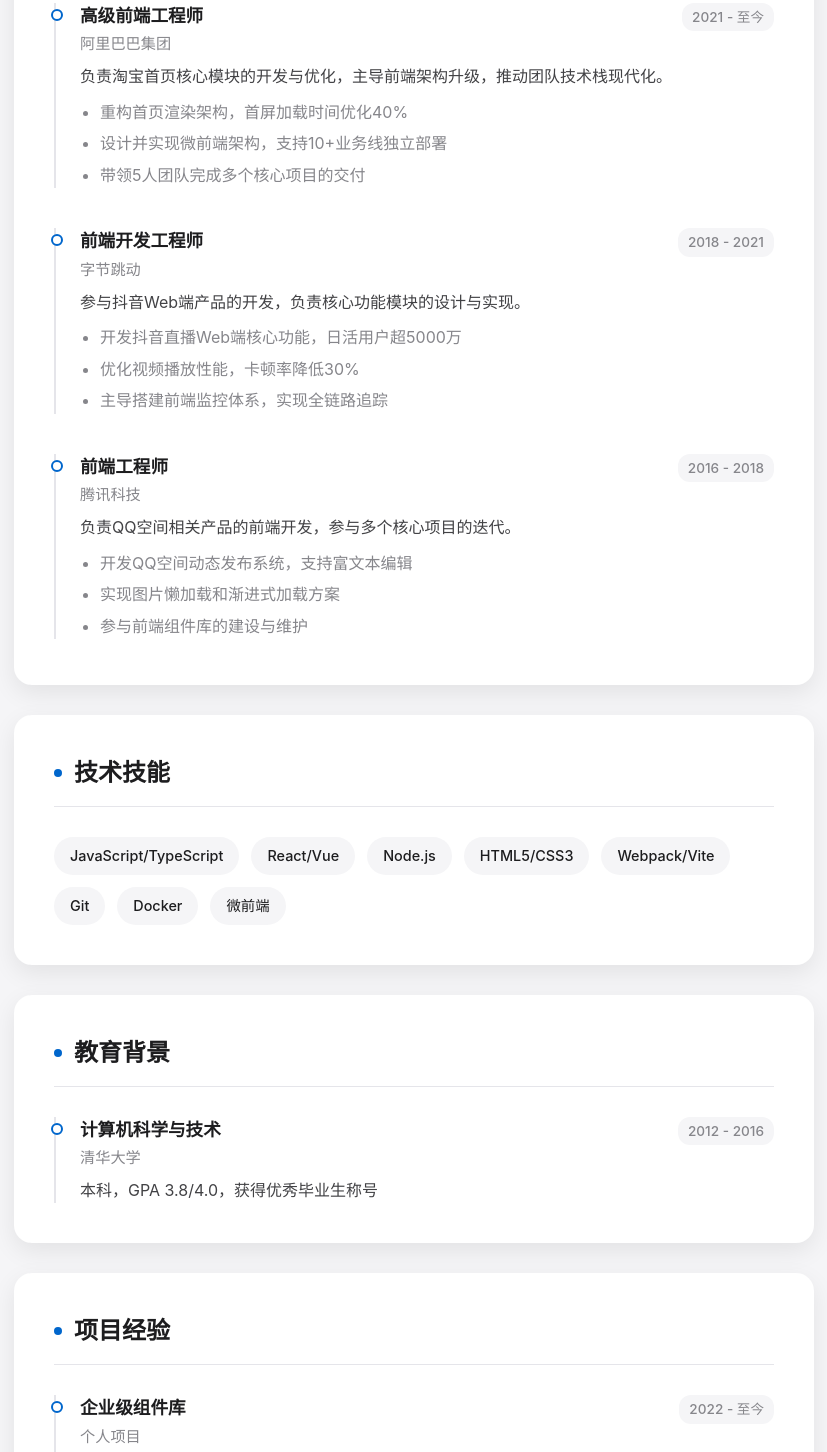
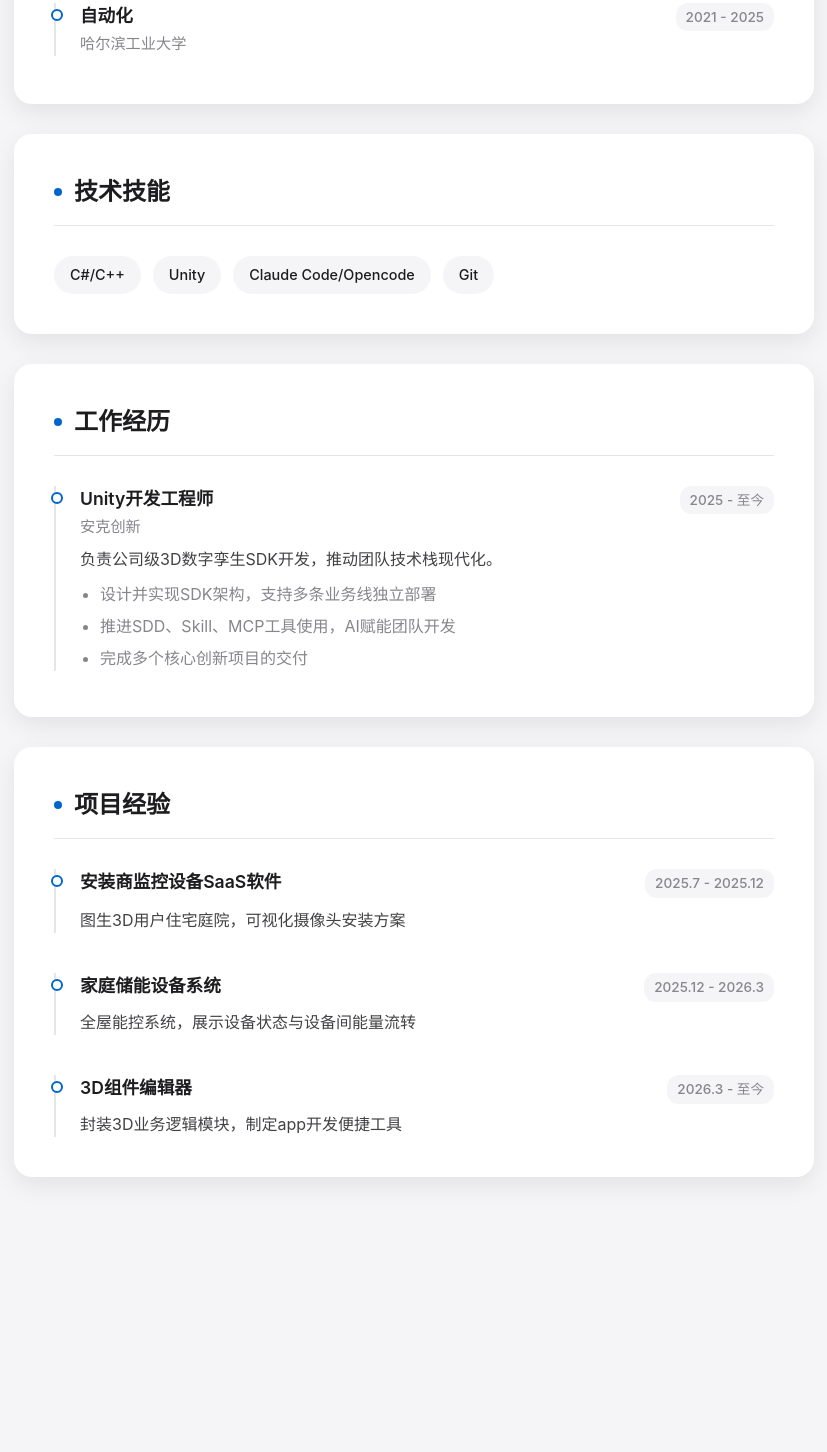
Before and after one commit to Don-liancheng/Don-liancheng.github.io, a plain HTML site: page index.html in a window 1280 px wide. Shown: the part 400-1852 px from the top of the page, without its empty margins (226-1053 px from the left). After the commit the page ends 1647 px from the top, so only its background shows below. Drawn offline with Linux system fonts and the light colour scheme.

Commit message:
更新框架

```diff
--- a/index.html
+++ b/index.html
@@ -1,16 +1,21 @@
 <!DOCTYPE html>
 <html lang="zh-CN">
+
 <head>
     <meta charset="UTF-8">
     <meta name="viewport" content="width=device-width, initial-scale=1.0">
-    <title>个人简历 - 张三</title>
+    <title>邓连城 - 个人主页</title>
     <style>
         :root {
-            --bg-color: #f5f5f7; /* Apple 浅灰背景 */
+            --bg-color: #f5f5f7;
+            /* Apple 浅灰背景 */
             --card-bg: #ffffff;
-            --text-primary: #1d1d1f; /* Apple 深黑 */
-            --text-secondary: #86868b; /* Apple 灰色 */
-            --accent-color: #0066cc; /* Apple 蓝 */
+            --text-primary: #1d1d1f;
+            /* Apple 深黑 */
+            --text-secondary: #86868b;
+            /* Apple 灰色 */
+            --accent-color: #0066cc;
+            /* Apple 蓝 */
             --shadow-sm: 0 2px 8px rgba(0, 0, 0, 0.04);
             --shadow-md: 0 8px 24px rgba(0, 0, 0, 0.08);
             --radius: 18px;
@@ -248,21 +253,48 @@
         }
     </style>
 </head>
+
 <body>
     <div class="container">
         <div class="header">
-            <h1>张三</h1>
-            <p>高级前端工程师 | 全栈开发者 | 技术爱好者</p>
+            <h1>邓连城</h1>
+            <p>Unity开发 | 数字孪生 </p>
             <div class="contact-info">
                 <div class="contact-item">
-                    <i>📧</i> <a href="mailto:zhangsan@example.com">zhangsan@example.com</a>
+                    <i>📧</i> <a href="mailto:2872709276@qq.com">2872709276@qq.com</a>
                 </div>
                 <div class="contact-item">
-                    <i>🌐</i> <a href="https://github.com/zhangsan" target="_blank">github.com/zhangsan</a>
+                    <i>📍</i> 深圳
                 </div>
-                <div class="contact-item">
-                    <i>📍</i> 北京市
+            </div>
+        </div>
+
+        <div class="card">
+            <div class="card-title">
+                <h2>教育背景</h2>
+            </div>
+            <div class="timeline">
+                <div class="timeline-item">
+                    <div class="timeline-header">
+                        <div>
+                            <h3>自动化</h3>
+                            <span class="company">哈尔滨工业大学</span>
+                        </div>
+                        <span class="date">2021 - 2025</span>
+                    </div>
                 </div>
+            </div>
+        </div>
+
+        <div class="card">
+            <div class="card-title">
+                <h2>技术技能</h2>
+            </div>
+            <div class="skills">
+                <span class="skill-tag">C#/C++</span>
+                <span class="skill-tag">Unity</span>
+                <span class="skill-tag">Claude Code/Opencode</span>
+                <span class="skill-tag">Git</span>
             </div>
         </div>
 
@@ -274,94 +306,26 @@
                 <div class="timeline-item">
                     <div class="timeline-header">
                         <div>
-                            <h3>高级前端工程师</h3>
-                            <span class="company">阿里巴巴集团</span>
+                            <h3>Unity开发工程师</h3>
+                            <span class="company">安克创新</span>
                         </div>
-                        <span class="date">2021 - 至今</span>
+                        <span class="date">2025 - 至今</span>
                     </div>
                     <div class="timeline-description">
-                        <p>负责淘宝首页核心模块的开发与优化，主导前端架构升级，推动团队技术栈现代化。</p>
+                        <p>负责公司级3D数字孪生SDK开发，推动团队技术栈现代化。</p>
                         <ul>
-                            <li>重构首页渲染架构，首屏加载时间优化40%</li>
-                            <li>设计并实现微前端架构，支持10+业务线独立部署</li>
-                            <li>带领5人团队完成多个核心项目的交付</li>
-                        </ul>
-                    </div>
-                </div>
-
-                <div class="timeline-item">
-                    <div class="timeline-header">
-                        <div>
-                            <h3>前端开发工程师</h3>
-                            <span class="company">字节跳动</span>
-                        </div>
-                        <span class="date">2018 - 2021</span>
-                    </div>
-                    <div class="timeline-description">
-                        <p>参与抖音Web端产品的开发，负责核心功能模块的设计与实现。</p>
-                        <ul>
-                            <li>开发抖音直播Web端核心功能，日活用户超5000万</li>
-                            <li>优化视频播放性能，卡顿率降低30%</li>
-                            <li>主导搭建前端监控体系，实现全链路追踪</li>
-                        </ul>
-                    </div>
-                </div>
-
-                <div class="timeline-item">
-                    <div class="timeline-header">
-                        <div>
-                            <h3>前端工程师</h3>
-                            <span class="company">腾讯科技</span>
-                        </div>
-                        <span class="date">2016 - 2018</span>
-                    </div>
-                    <div class="timeline-description">
-                        <p>负责QQ空间相关产品的前端开发，参与多个核心项目的迭代。</p>
-                        <ul>
-                            <li>开发QQ空间动态发布系统，支持富文本编辑</li>
-                            <li>实现图片懒加载和渐进式加载方案</li>
-                            <li>参与前端组件库的建设与维护</li>
+                            <li>设计并实现SDK架构，支持多条业务线独立部署</li>
+                            <li>推进SDD、Skill、MCP工具使用，AI赋能团队开发</li>
+                            <li>完成多个核心创新项目的交付</li>
                         </ul>
                     </div>
                 </div>
             </div>
         </div>
 
-        <div class="card">
-            <div class="card-title">
-                <h2>技术技能</h2>
-            </div>
-            <div class="skills">
-                <span class="skill-tag">JavaScript/TypeScript</span>
-                <span class="skill-tag">React/Vue</span>
-                <span class="skill-tag">Node.js</span>
-                <span class="skill-tag">HTML5/CSS3</span>
-                <span class="skill-tag">Webpack/Vite</span>
-                <span class="skill-tag">Git</span>
-                <span class="skill-tag">Docker</span>
-                <span class="skill-tag">微前端</span>
-            </div>
-        </div>
 
-        <div class="card">
-            <div class="card-title">
-                <h2>教育背景</h2>
-            </div>
-            <div class="timeline">
-                <div class="timeline-item">
-                    <div class="timeline-header">
-                        <div>
-                            <h3>计算机科学与技术</h3>
-                            <span class="company">清华大学</span>
-                        </div>
-                        <span class="date">2012 - 2016</span>
-                    </div>
-                    <div class="timeline-description">
-                        <p>本科，GPA 3.8/4.0，获得优秀毕业生称号</p>
-                    </div>
-                </div>
-            </div>
-        </div>
+
+
 
         <div class="card">
             <div class="card-title">
@@ -371,29 +335,40 @@
                 <div class="timeline-item">
                     <div class="timeline-header">
                         <div>
-                            <h3>企业级组件库</h3>
-                            <span class="company">个人项目</span>
+                            <h3>安装商监控设备SaaS软件</h3>
+                            <span class="company"></span>
                         </div>
-                        <span class="date">2022 - 至今</span>
+                        <span class="date">2025.7 - 2025.12</span>
                     </div>
                     <div class="timeline-description">
-                        <p>从零搭建一套完整的React组件库，包含50+高质量组件，支持主题定制和TypeScript。</p>
+                        <p>图生3D用户住宅庭院，可视化摄像头安装方案</p>
                     </div>
                 </div>
                 <div class="timeline-item">
                     <div class="timeline-header">
                         <div>
-                            <h3>在线代码编辑器</h3>
-                            <span class="company">开源项目</span>
+                            <h3>家庭储能设备系统</h3>
                         </div>
-                        <span class="date">2021 - 2022</span>
+                        <span class="date">2025.12 - 2026.3</span>
                     </div>
                     <div class="timeline-description">
-                        <p>基于Monaco Editor开发的在线代码编辑器，支持实时预览和多语言语法高亮。</p>
+                        <p>全屋能控系统，展示设备状态与设备间能量流转</p>
+                    </div>
+                </div>
+                                <div class="timeline-item">
+                    <div class="timeline-header">
+                        <div>
+                            <h3>3D组件编辑器</h3>
+                        </div>
+                        <span class="date">2026.3 - 至今</span>
+                    </div>
+                    <div class="timeline-description">
+                        <p>封装3D业务逻辑模块，制定app开发便捷工具</p>
                     </div>
                 </div>
             </div>
         </div>
     </div>
 </body>
+
 </html>
```
